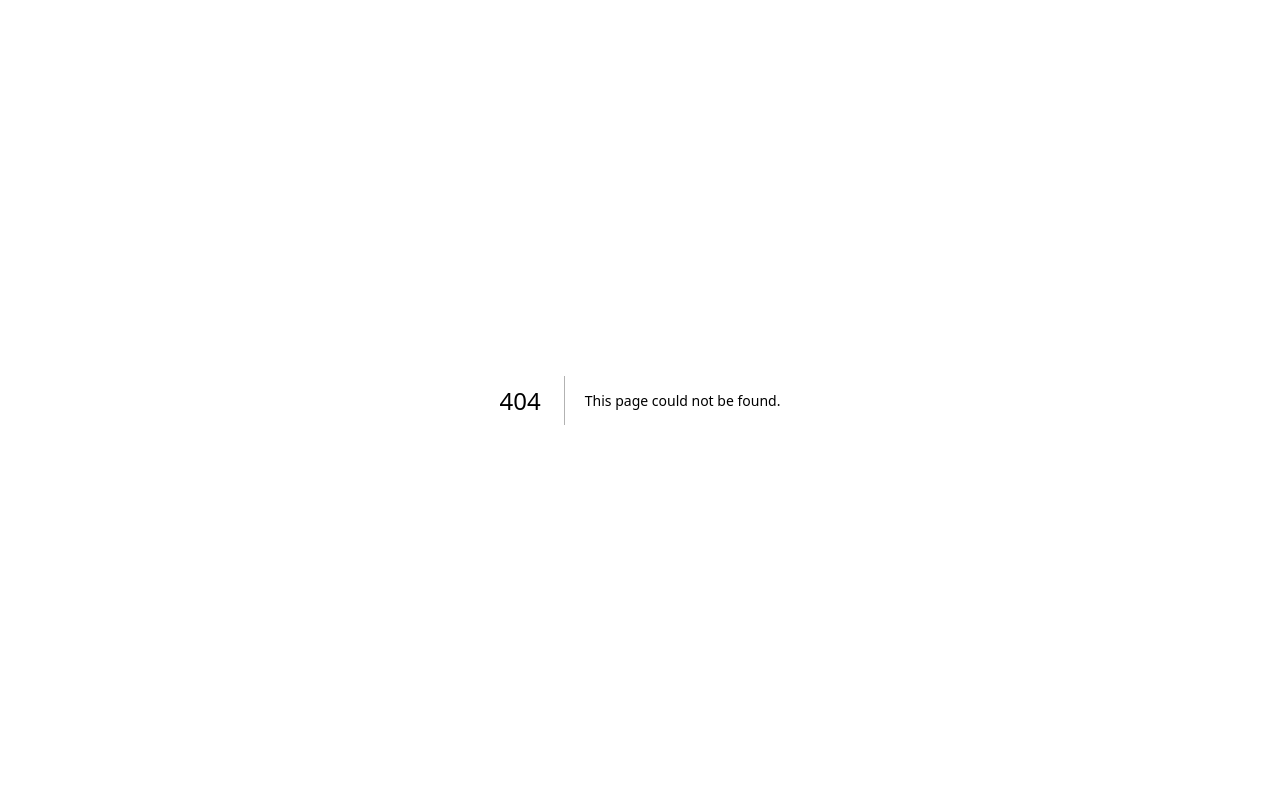
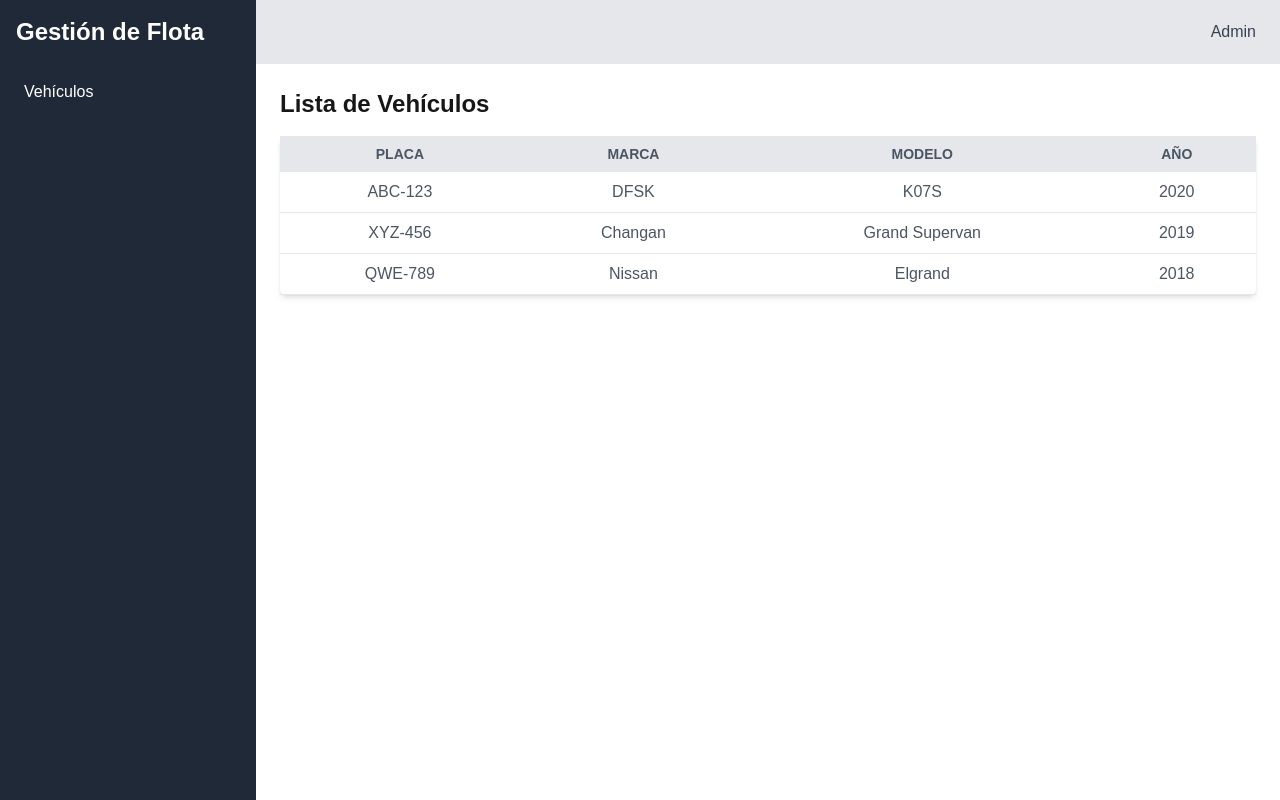
Before and after one commit to NextByte-Agile/frontend, a Next.js app: page /vehicles in a window 1280 px wide. Before the commit this address had no page. Built offline with nearby package versions, Linux system fonts and the light colour scheme.

Commit message:
basic views

```diff
--- a/src/app/layout.tsx
+++ b/src/app/layout.tsx
@@ -1,6 +1,7 @@
 import type { Metadata } from "next";
 import localFont from "next/font/local";
 import "./globals.css";
+import Navigation from "@/components/Navigation";
 
 const geistSans = localFont({
   src: "./fonts/GeistVF.woff",
@@ -14,8 +15,9 @@ const geistMono = localFont({
 });
 
 export const metadata: Metadata = {
-  title: "Create Next App",
-  description: "Generated by create next app",
+  title: "Gestión de Flota de Vehículos",
+  description:
+    "Aplicación de gestión de flota de vehículos para empresa de transporte",
 };
 
 export default function RootLayout({
@@ -28,7 +30,7 @@ export default function RootLayout({
       <body
         className={`${geistSans.variable} ${geistMono.variable} antialiased`}
       >
-        {children}
+        <Navigation>{children}</Navigation>
       </body>
     </html>
   );
--- /dev/null
+++ b/src/app/layout/navbar.tsx
@@ -0,0 +1,9 @@
+const Navbar = () => {
+  return (
+    <div className="w-full h-16 bg-gray-200 flex justify-end items-center px-6">
+      <span className="text-gray-700">Admin</span>
+    </div>
+  );
+};
+
+export default Navbar;
--- /dev/null
+++ b/src/app/layout/sidebar.tsx
@@ -0,0 +1,14 @@
+const Sidebar = () => {
+  return (
+    <div className="w-64 h-screen bg-gray-800 text-white flex flex-col p-4">
+      <h2 className="text-2xl font-bold mb-6">Gestión de Flota</h2>
+      <nav className="flex flex-col gap-4">
+        <a href="/vehicles" className="hover:bg-gray-700 p-2 rounded">
+          Vehículos
+        </a>
+      </nav>
+    </div>
+  );
+};
+
+export default Sidebar;
--- /dev/null
+++ b/src/app/login/page.tsx
@@ -0,0 +1,43 @@
+"use client";
+import { useRouter } from "next/navigation";
+import { useState } from "react";
+
+const Login = () => {
+  const router = useRouter();
+  const [username, setUsername] = useState("");
+  const [password, setPassword] = useState("");
+
+  const handleLogin = () => {
+    router.push("/vehicles");
+  };
+
+  return (
+    <div className="flex items-center justify-center h-screen bg-gray-100">
+      <div className="w-96 p-8 bg-white shadow-md rounded-md">
+        <h2 className="text-2xl font-bold text-center mb-6">Login</h2>
+        <input
+          type="text"
+          placeholder="Username"
+          value={username}
+          onChange={(e) => setUsername(e.target.value)}
+          className="w-full p-2 border mb-4 rounded"
+        />
+        <input
+          type="password"
+          placeholder="Password"
+          value={password}
+          onChange={(e) => setPassword(e.target.value)}
+          className="w-full p-2 border mb-4 rounded"
+        />
+        <button
+          onClick={handleLogin}
+          className="w-full p-2 bg-blue-500 text-white rounded"
+        >
+          Login
+        </button>
+      </div>
+    </div>
+  );
+};
+
+export default Login;
--- a/src/app/page.tsx
+++ b/src/app/page.tsx
@@ -1,101 +1,13 @@
-import Image from "next/image";
+"use client";
+import { useEffect } from "react";
+import { useRouter } from "next/navigation";
 
 export default function Home() {
-  return (
-    <div className="grid grid-rows-[20px_1fr_20px] items-center justify-items-center min-h-screen p-8 pb-20 gap-16 sm:p-20 font-[family-name:var(--font-geist-sans)]">
-      <main className="flex flex-col gap-8 row-start-2 items-center sm:items-start">
-        <Image
-          className="dark:invert"
-          src="https://nextjs.org/icons/next.svg"
-          alt="Next.js logo"
-          width={180}
-          height={38}
-          priority
-        />
-        <ol className="list-inside list-decimal text-sm text-center sm:text-left font-[family-name:var(--font-geist-mono)]">
-          <li className="mb-2">
-            Get started by editing{" "}
-            <code className="bg-black/[.05] dark:bg-white/[.06] px-1 py-0.5 rounded font-semibold">
-              src/app/page.tsx
-            </code>
-            .
-          </li>
-          <li>Save and see your changes instantly.</li>
-        </ol>
+  const router = useRouter();
 
-        <div className="flex gap-4 items-center flex-col sm:flex-row">
-          <a
-            className="rounded-full border border-solid border-transparent transition-colors flex items-center justify-center bg-foreground text-background gap-2 hover:bg-[#383838] dark:hover:bg-[#ccc] text-sm sm:text-base h-10 sm:h-12 px-4 sm:px-5"
-            href="https://vercel.com/new?utm_source=create-next-app&utm_medium=appdir-template-tw&utm_campaign=create-next-app"
-            target="_blank"
-            rel="noopener noreferrer"
-          >
-            <Image
-              className="dark:invert"
-              src="https://nextjs.org/icons/vercel.svg"
-              alt="Vercel logomark"
-              width={20}
-              height={20}
-            />
-            Deploy now
-          </a>
-          <a
-            className="rounded-full border border-solid border-black/[.08] dark:border-white/[.145] transition-colors flex items-center justify-center hover:bg-[#f2f2f2] dark:hover:bg-[#1a1a1a] hover:border-transparent text-sm sm:text-base h-10 sm:h-12 px-4 sm:px-5 sm:min-w-44"
-            href="https://nextjs.org/docs?utm_source=create-next-app&utm_medium=appdir-template-tw&utm_campaign=create-next-app"
-            target="_blank"
-            rel="noopener noreferrer"
-          >
-            Read our docs
-          </a>
-        </div>
-      </main>
-      <footer className="row-start-3 flex gap-6 flex-wrap items-center justify-center">
-        <a
-          className="flex items-center gap-2 hover:underline hover:underline-offset-4"
-          href="https://nextjs.org/learn?utm_source=create-next-app&utm_medium=appdir-template-tw&utm_campaign=create-next-app"
-          target="_blank"
-          rel="noopener noreferrer"
-        >
-          <Image
-            aria-hidden
-            src="https://nextjs.org/icons/file.svg"
-            alt="File icon"
-            width={16}
-            height={16}
-          />
-          Learn
-        </a>
-        <a
-          className="flex items-center gap-2 hover:underline hover:underline-offset-4"
-          href="https://vercel.com/templates?framework=next.js&utm_source=create-next-app&utm_medium=appdir-template-tw&utm_campaign=create-next-app"
-          target="_blank"
-          rel="noopener noreferrer"
-        >
-          <Image
-            aria-hidden
-            src="https://nextjs.org/icons/window.svg"
-            alt="Window icon"
-            width={16}
-            height={16}
-          />
-          Examples
-        </a>
-        <a
-          className="flex items-center gap-2 hover:underline hover:underline-offset-4"
-          href="https://nextjs.org?utm_source=create-next-app&utm_medium=appdir-template-tw&utm_campaign=create-next-app"
-          target="_blank"
-          rel="noopener noreferrer"
-        >
-          <Image
-            aria-hidden
-            src="https://nextjs.org/icons/globe.svg"
-            alt="Globe icon"
-            width={16}
-            height={16}
-          />
-          Go to nextjs.org →
-        </a>
-      </footer>
-    </div>
-  );
+  useEffect(() => {
+    router.push("/login");
+  }, [router]);
+
+  return null;
 }
--- /dev/null
+++ b/src/app/vehicles/page.tsx
@@ -0,0 +1,12 @@
+import VehicleTable from '../../components/VehicleTable';
+
+const VehiclesPage = () => {
+  return (
+    <div>
+      <h1 className="text-2xl font-bold mb-4">Lista de Vehículos</h1>
+      <VehicleTable />
+    </div>
+  );
+};
+
+export default VehiclesPage;
--- /dev/null
+++ b/src/components/Navigation.tsx
@@ -0,0 +1,31 @@
+"use client";
+import Navbar from "@/app/layout/navbar";
+import Sidebar from "@/app/layout/sidebar";
+import { usePathname } from "next/navigation";
+
+interface NavigationProps {
+  children: React.ReactNode;
+}
+
+const Navigation = ({ children }: NavigationProps) => {
+  const pathname = usePathname();
+
+  const isAuthenticatedRoute = pathname !== "/login";
+
+  return (
+    <>
+      {isAuthenticatedRoute && (
+        <div className="flex h-screen">
+          <Sidebar />
+          <div className="flex-1">
+            <Navbar />
+            <div className="p-6">{children}</div>
+          </div>
+        </div>
+      )}
+      {!isAuthenticatedRoute && children}
+    </>
+  );
+};
+
+export default Navigation;
--- /dev/null
+++ b/src/components/VehicleTable.tsx
@@ -0,0 +1,28 @@
+import vehicles from "../data/vehicles";
+
+const VehicleTable = () => {
+  return (
+    <table className="w-full bg-white text-gray-600 shadow-md rounded-md">
+      <thead>
+        <tr className="bg-gray-200 uppercase text-sm">
+          <th className="py-2 px-4">Placa</th>
+          <th className="py-2 px-4">Marca</th>
+          <th className="py-2 px-4">Modelo</th>
+          <th className="py-2 px-4">Año</th>
+        </tr>
+      </thead>
+      <tbody>
+        {vehicles.map((vehicle, index) => (
+          <tr key={index} className="border-b text-center">
+            <td className="py-2 px-4">{vehicle.plate}</td>
+            <td className="py-2 px-4">{vehicle.brand}</td>
+            <td className="py-2 px-4">{vehicle.model}</td>
+            <td className="py-2 px-4">{vehicle.year}</td>
+          </tr>
+        ))}
+      </tbody>
+    </table>
+  );
+};
+
+export default VehicleTable;
--- /dev/null
+++ b/src/data/vehicles.ts
@@ -0,0 +1,7 @@
+const vehicles = [
+  { plate: "ABC-123", brand: "DFSK", model: "K07S", year: 2020 },
+  { plate: "XYZ-456", brand: "Changan", model: "Grand Supervan", year: 2019 },
+  { plate: "QWE-789", brand: "Nissan", model: "Elgrand", year: 2018 },
+];
+
+export default vehicles;
```
Also changed, not shown: package.json (+6 -5 lines), 1 other file (tests, documents, lock files or other folders).
